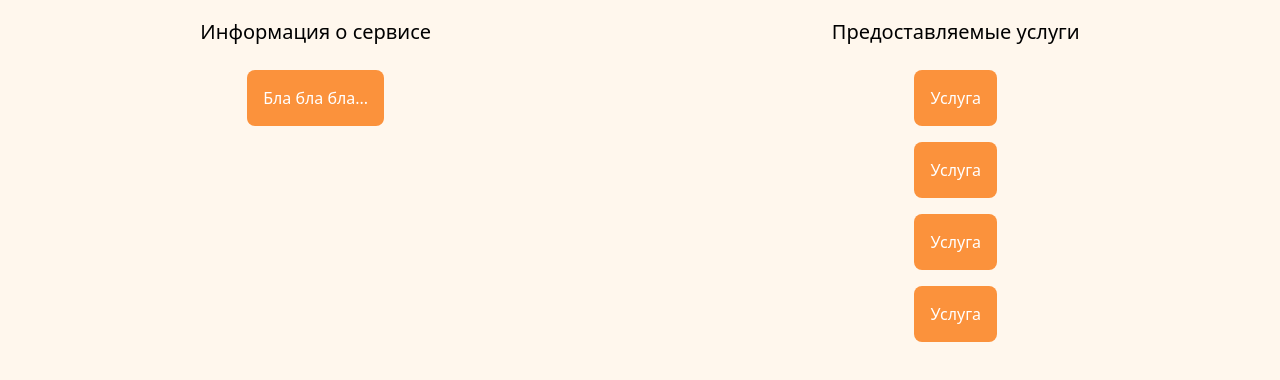
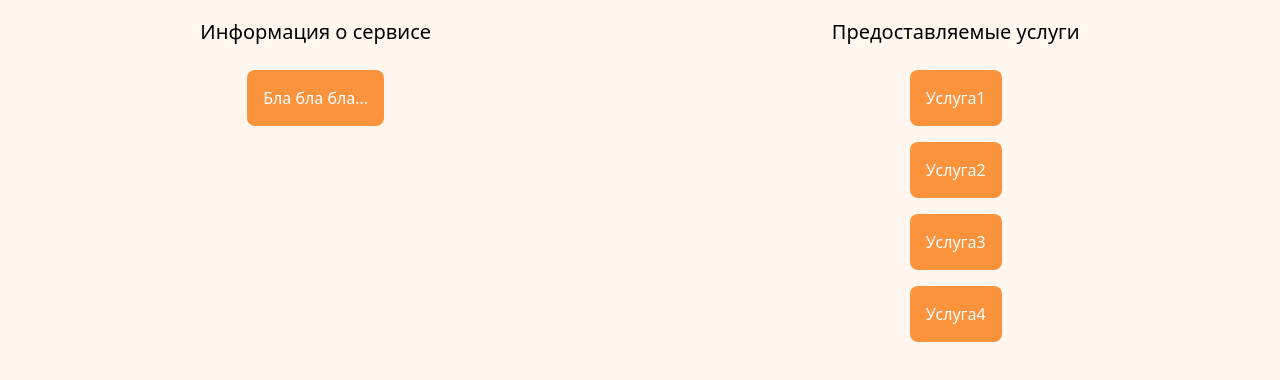
Before and after one commit to fire8327/Happy_family, a plain HTML site: page index.html in a window 1280 px wide. Shown: the part 134-514 px from the top of the page. Drawn offline with nearby package versions, Linux system fonts and the light colour scheme.

Commit message:
Update index.html

```diff
--- a/index.html
+++ b/index.html
@@ -41,10 +41,10 @@
       </div>
       <div class="flex flex-col items-center">
         <p class="text-center text-gray my-4 text-xl">Предоставляемые услуги</p>
-        <div class="bg-orange-400 rounded-lg m-2 p-4 text-white">Услуга</div>
-        <div class="bg-orange-400 rounded-lg m-2 p-4 text-white">Услуга</div>
-        <div class="bg-orange-400 rounded-lg m-2 p-4 text-white">Услуга</div>
-        <div class="bg-orange-400 rounded-lg m-2 p-4 text-white">Услуга</div>
+        <div class="bg-orange-400 rounded-lg m-2 p-4 text-white">Услуга1</div>
+        <div class="bg-orange-400 rounded-lg m-2 p-4 text-white">Услуга2</div>
+        <div class="bg-orange-400 rounded-lg m-2 p-4 text-white">Услуга3</div>
+        <div class="bg-orange-400 rounded-lg m-2 p-4 text-white">Услуга4</div>
       </div>
     </div>
 
```
